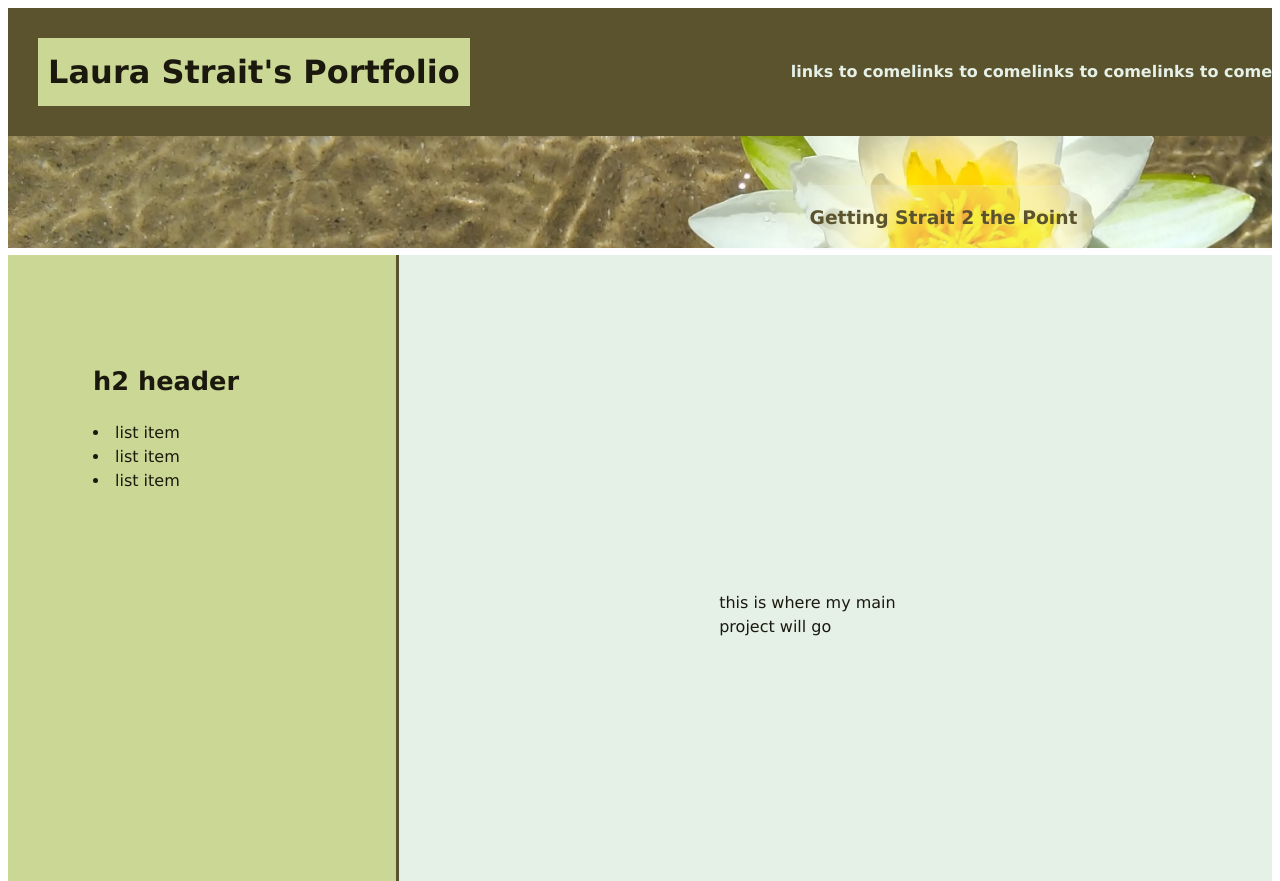
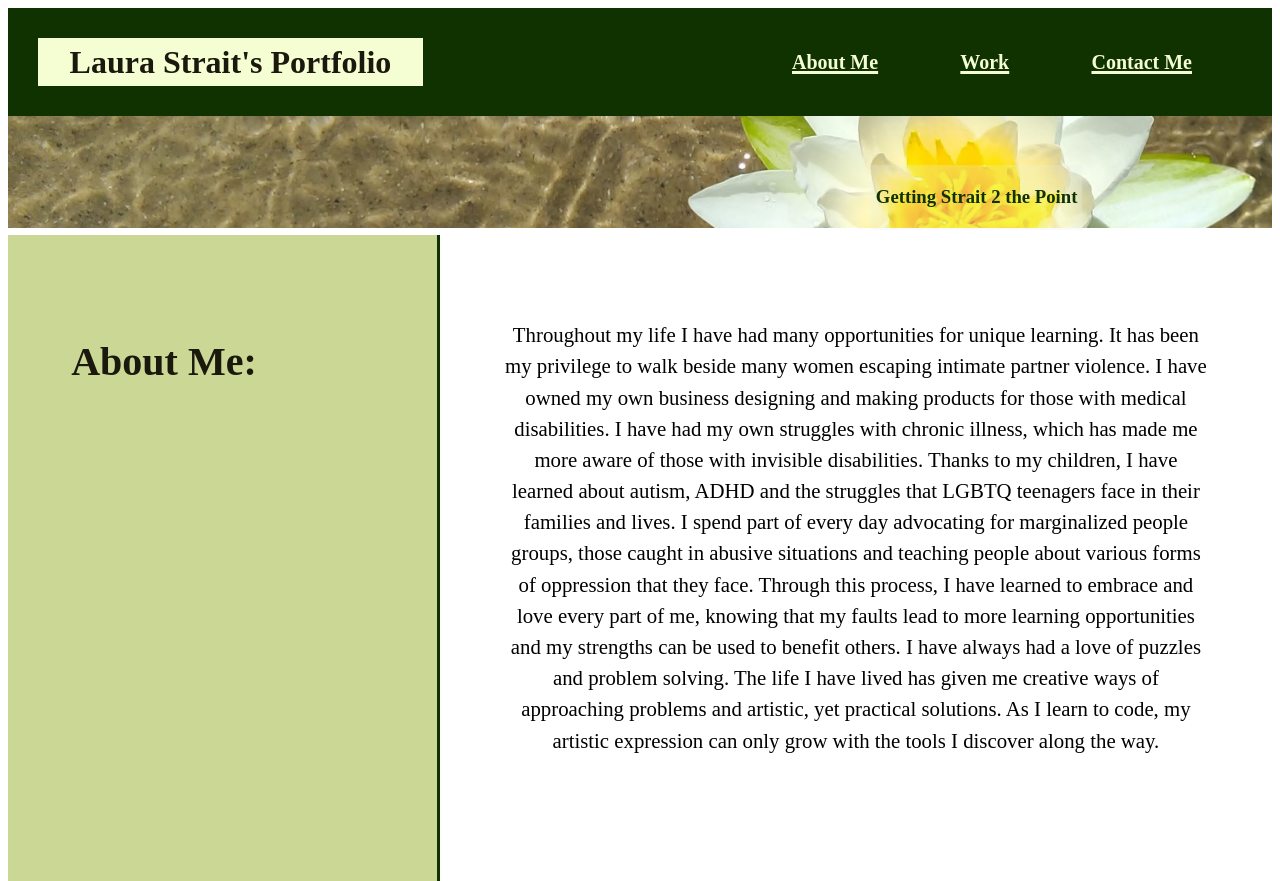
Before and after one commit to strait2thepoint/Strait2thePointPortfolio, a plain HTML site: page index.html in a window 1280 px wide. Shown: the top 881 px of the page. Drawn offline with Linux system fonts and the light colour scheme.

Commit message:
added two column section about me and photos to use in the assets folder

```diff
--- a/assets/styles.css
+++ b/assets/styles.css
@@ -2,20 +2,24 @@ body {
     display: flex;
     flex-direction: column;
     line-height: 1.5;
-    font-family: 'Lucida Sans', 'Lucida Sans Regular', 'Lucida Grande', 'Lucida Sans Unicode', Geneva, Verdana, sans-serif;
+    font-family: Arial, Helvetica, sans-serif
     color: var(--font)
   }
 
   :root {
-    --light:#E5F1E7;
-    --bars: #5B532E;
+    --F: flex;
+    --R: row;
+    --w: 70%;
+    --light: #f5fdd3;
+    --bars: #103100;
     --aside: #CBD795;
-    --font: #1b190e;
+    --font: #1b190d;
     --pad: 5px;
+    --pad2: 5%
 }
 
 header {
-    display: flex;
+  display: var(--F);
   justify-content: space-between;
   align-items: center;
   background-color: var(--bars);
@@ -23,33 +27,39 @@ body {
 }
 
 h1 {
-    display: flex;
+  display: var(--F);
   font-size: 200%;
-    padding: 0.8%;
+  padding-top: 0%;
+  padding-right: 2.5%;
+  padding-left: 2.5%;
   margin:30px;
-    background-color: var(--aside);
+  background-color: var(--light);
 }
 
 h2 {
-    font-size: 160%;
-    color: var(--font)
+  font-size: 250%;
+  color: var(--font);
+  padding: var(var(--pad));
 }
 
 nav ul {
-    display: flex;
+  display: var(--F);
   justify-content: space-between;
   min-width: 400px;
   list-style: none;
+  padding-right: 80px;
+  font-size: 125%;
 }
 
 nav a {
+  display: var(--F);
   color: var(--light);
   font-weight: bold;
-    text-decoration: none;
+  text-decoration: underline 3px;
 }
 
 nav a:hover {
-    color: var(--font);
+  color: #FEE505;
 }
 
 .container {
@@ -73,23 +83,53 @@ body {
 }
 
 main {
-    display: flex;
+    display: var(--F);
     flex-wrap: wrap;
     flex-grow: 1;
 }
 
-  aside {
-    flex: 1;
+.twocolumn{
+  display: var(--F);
+  flex-direction: row;
+}
+
+.aside {
+  display: var(--F);
+  flex-direction: var(--R);
+  width: 30%;
+  padding: var(--pad2) ;
+  height: 75vh;
   background-color: #CBD795;
-    padding: 85px;
   text-align: left;
   border-right: solid var(--bars);
 }
 
-  div section{
-    margin: 20rem;
-    border:#5B532E;
+.mainside{
+  display: var(--F);
+  flex-direction: var(--R);
+  width: var(--w);
+  text-align: center;
+  padding: var(--pad2);
+  height 75vh
+  background-color: var(--light);
+  font-size: 1.3rem;
 }
+
+div a img{
+  display: var(--F);
+  flex-direction: var(--R);
+  width: var(--w);
+  padding: var(--pad2;)
+}
+
+
+
+
+
+
+
+
+  /*
   .projects {
     flex: 4;
     background-color: var(--light);
@@ -110,6 +150,11 @@ main {
 
   .card header {
     padding: 40px;
+    color: var(--light);
+  }
+
+  .card header:hover {
+    color: #FEE505;
   }
 
   .card p {
@@ -118,7 +163,7 @@ main {
 
   .card img {
     width: 100%;
-  }
+  }*/
 
    footer {
     width: 100%;
--- a/index.html
+++ b/index.html
@@ -12,10 +12,9 @@
       <h1>Laura Strait's Portfolio</h1>
       <nav>
         <ul>
-          <li><a href="#">links to come</a></li>
-          <li><a href="#">links to come</a></li>
-          <li><a href="#">links to come</a></li>
-          <li><a href="#">links to come</a></li>
+          <li><a href="#">About Me</a></li>
+          <li><a href="#">Work</a></li>
+          <li><a href="#">Contact Me</a></li>
         </ul>
       </nav>
     </header>
@@ -24,43 +23,33 @@
         <div class="text-block">
           <h3>Getting Strait 2 the Point</h3>
         </div>
-      </div>
+    </div>
 <body>
       <!-- Body -->
-      <main>
+<main>
         <!-- Sidebar -->
-        <aside>
-          <h2>h2 header</h2>
-          <li>list item</li>
-          <li>list item</li>
-          <li>list item</li>
-        </aside>
-        <!-- Project Links -->
-        <div class="projects">
-          <section><p>this is where my main project will go</p></section>
-<br/><br/>
-          <section class="card">
-            <header>header for card1</header>
-            <img src="link to project" alt="link to project" />
-            <p>description</p>
-          </section>
-          <section class="card">
-            <header>header for card2</header>
-            <img src="link to project" alt="link to project" />
-            <p>description</p>
-          </section>
-          <section class="card">
-            <header>header for card3</header>
-            <img src="link to project" alt="link to project" />
-            <p>description</p>
-          </section>
-          <section class="card">
-            <header>header for card4</header>
-            <img src="link to project" alt="link to project" />
-            <p>description</p>
-          </section>
-        </div>
-      </main>
+  <div class="twocolumn">
+    <div class="aside">
+        <h2>About Me:</h2>
+    </div>
+        <!-- main paragraph -->
+    <div class="mainside">
+            <p>Throughout my life I have had many opportunities for unique learning.  It has been my privilege to walk beside many women escaping intimate partner violence.  I have owned my own business designing and making products for those with medical disabilities. I have had my own struggles with chronic illness, which has made me more aware of those with invisible disabilities.  Thanks to my children, I have learned about autism, ADHD and the struggles that LGBTQ teenagers face in their families and lives.  I spend part of every day advocating for marginalized people groups, those caught in abusive situations and teaching people about various forms of oppression that they face.  Through this process, I have learned to embrace and love every part of me, knowing that my faults lead to more learning opportunities and my strengths can be used to benefit others.  I have always had a love of puzzles and problem solving.  The life I have lived has given me creative ways of approaching problems and artistic, yet practical solutions.  As I learn to code, my artistic expression can only grow with the tools I discover along the way. </p>
+    </div>
+
+      <!--
+    <div class="twocolumn">
+      <div class="aside">
+          <h2>Work:</h2>
+      </div>
+    <div class="mainside">
+      <a target="_blank" href="https://strait2thepoint.github.io/Horiseon-Website/"><img src="./assets/lilybuttonmain.jpg" alt="Horiseon-Website."/></a>
+    </div>
+</div>
+-->
+
+
+</main>
 
 </body>
 </html>
```
Lines whose indentation alone changed are shown as unchanged.
